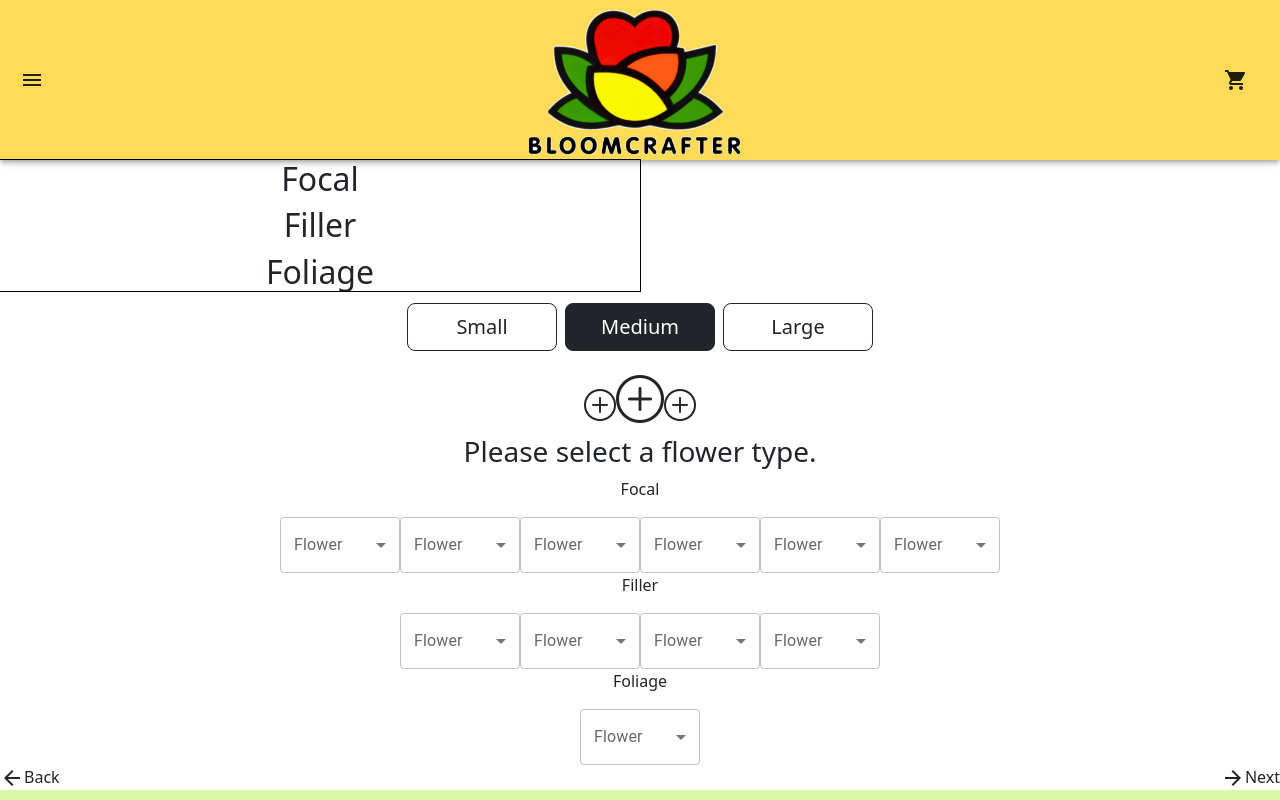
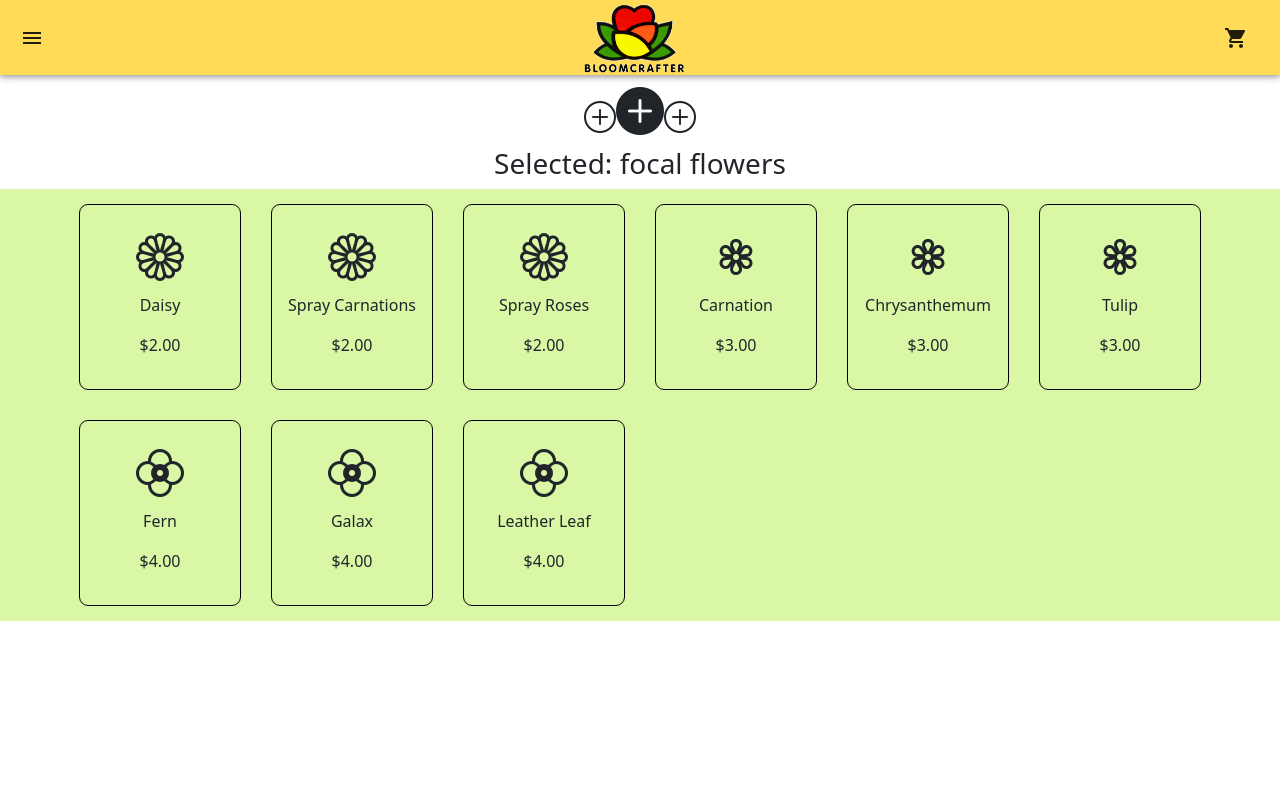
Before and after one commit to 394-w24/BloomCraft2, a React (Vite) app: page / in a window 1280 px wide. Shown: the top 800 px of the page. Built offline with nearby package versions, Linux system fonts and the light colour scheme.

Commit message:
click item add to list with quantity

```diff
--- a/src/App.css
+++ b/src/App.css
@@ -3,7 +3,8 @@
 }
 
 .App-logo {
-  height: 20vmin;
+  /* height: 20vmin; */
+  height: 75px;
   pointer-events: none;
   margin: auto; /* Center the logo vertically and horizontally */
 }
--- a/src/App.jsx
+++ b/src/App.jsx
@@ -21,28 +21,11 @@ import FlowerShop from './components/FlowerShop';
 
 const App = () => {
   const [bouquetSize, setBouquetSize] = useState('Medium');
-  const [selectedFlowerType, setSelectedFlowerType] = useState('');
-  let focalFlowers = [];
-  let fillerFlowers = [];
-  let folliageFlowers = [];
+  const [selectedFlowerType, setSelectedFlowerType] = useState('focal');
+  const [focalFlowers, setFocalFlowers] = useState([]);
+  const [fillerFlowers, setFillerFlowers] = useState([]);
+  const [folliageFlowers, setFolliageFlowers] = useState([]);
 
-  const focalNumber = (num) => {
-    for (let i = 0; i < num; i++) {
-      focalFlowers.push(<FlowerSelect someListOfFlowers={["Red Rose", "Tulip", "Sunflower"]} />)
-    }
-  }
-
-  const fillerNumber = (num) => {
-    for (let i = 0; i < num; i++) {
-      fillerFlowers.push(<FlowerSelect someListOfFlowers={["Baby's Breath", "Daisy", "Strawflower"]} />)
-    }
-  }
-
-  const folliageNumber = (num) => {
-    for (let i = 0; i < num; i++) {
-      folliageFlowers.push(<FlowerSelect someListOfFlowers={["Eucalyptus", "Leather leaf", "Ivy"]} />)
-    }
-  }
 
   const theme = createTheme({
     palette: {
@@ -73,7 +56,7 @@ const App = () => {
         {/*
       <h1>Bloomcrafter</h1>
       you can delete this... this is just temporary */}
-      <div className="flower-types-container" style={{outline: "1px solid black", maxWidth: "50%", justifyContent: "center"}}>
+        {/* <div className="flower-types-container" style={{outline: "1px solid black", maxWidth: "50%", justifyContent: "center"}}>
         <div className="select-focal">
           <h2>Focal</h2>
         </div>
@@ -83,17 +66,17 @@ const App = () => {
         <div className="select-foliage">
           <h2>Foliage</h2>
         </div>
-      </div>
+      </div> */}
 
-      <BouquetSizeSelector bouquetSizeSelection={bouquetSize} setBouquetSize={setBouquetSize} />
+        {/* <BouquetSizeSelector bouquetSizeSelection={bouquetSize} setBouquetSize={setBouquetSize} /> */}
 
         <FlowerTypeButton flowerType={selectedFlowerType} setFlowerType={setSelectedFlowerType} value="filler" />
         <FlowerTypeButton flowerType={selectedFlowerType} setFlowerType={setSelectedFlowerType} value="focal" />
         <FlowerTypeButton flowerType={selectedFlowerType} setFlowerType={setSelectedFlowerType} value="foliage" />
 
-      <h3>{selectedFlowerType ? `Selected: ${selectedFlowerType} flowers ` : `Please select a flower type.`}</h3>
+        <h3>{`Selected: ${selectedFlowerType} flowers `}</h3>
 
-      {bouquetSize && <p>Focal</p>}
+        {/* {bouquetSize && <p>Focal</p>}
       <div style={{display: "flex", justifyContent: "center"}}>
       {bouquetSize === "Small" &&
       <>
@@ -185,13 +168,19 @@ const App = () => {
           <ArrowForwardIcon />
           <span>Next</span>
         </div>
-      </div>
-   <div style={{ backgroundColor: '#DAF7A6'}}>
+      </div>  */}
+        <div style={{ backgroundColor: '#DAF7A6' }}>
           {console.log(dummyData)}
           {/* todo: flowershop component (name WIP) needs to get a filtered list of data (based on type of flower (foliage,focal etc)), then needs to access fields like
       price and stuff */}
-      <FlowerShop flowerList={dummyData} />
-      {/* <FlowerSelect someListOfFlowers={["Rose", "Daisy", "Tulip", "Sunflower"]} /> */}
+          <FlowerShop flowerList={dummyData}
+            typeList={selectedFlowerType === 'focal' ? focalFlowers
+              : selectedFlowerType === 'filler' ? fillerFlowers
+                : folliageFlowers}
+            setTypeList={selectedFlowerType === 'focal' ? setFocalFlowers
+              : selectedFlowerType === 'filler' ? setFillerFlowers
+                : setFolliageFlowers}
+          />
         </div>
       </div>
     </ThemeProvider>
--- a/src/components/FlowerShop.css
+++ b/src/components/FlowerShop.css
@@ -1,6 +1,7 @@
 .flower-shop-grid {
     display: grid;
-    grid-template-columns: repeat(auto-fill, 16rem);
+    grid-template-columns: repeat(auto-fill, 12rem);
+    justify-content: center;
     /* grid-template-columns: repeat(3, 1fr);
     grid-gap: 20px;  */
 }
--- a/src/components/FlowerShop.jsx
+++ b/src/components/FlowerShop.jsx
@@ -1,10 +1,11 @@
 import FlowerShopItem from "./FlowerShopItem";
 import './FlowerShop.css';
-const FlowerShop = ({ flowerList }) => {
+const FlowerShop = ({ flowerList, typeList, setTypeList }) => {
   return (
     <div className="flower-shop-grid">
       {flowerList.map((flower, index) => (
-          <FlowerShopItem key={index} flower={flower} />
+        <FlowerShopItem key={index} flower={flower}
+          flowerTypeList={typeList} setFlowerTypeList={setTypeList} />
       ))}
     </div>
   );
--- a/src/components/FlowerShopItem.jsx
+++ b/src/components/FlowerShopItem.jsx
@@ -1,4 +1,4 @@
-const FlowerShopItem = ({ flower }) => {
+const FlowerShopItem = ({ flower, flowerTypeList, setFlowerTypeList }) => {
   // Determine the icon based on the flower's category
   let iconClassName;
   switch (flower.category) {
@@ -17,8 +17,20 @@ const FlowerShopItem = ({ flower }) => {
   }
 
   return (
-      <div className="flower-shop-item">
-        <i className={iconClassName} style={{fontSize: "3rem"}}></i>
+    <div className="flower-shop-item" onClick={() => {
+      if (flowerTypeList.some((flowerType) => flowerType.name === flower.name)) {
+        flowerTypeList.forEach((flowerType) => {
+          if (flowerType.name === flower.name) {
+            flowerType.quantity += 1;
+          }
+        });
+        setFlowerTypeList([...flowerTypeList]);
+      } else {
+        flower.quantity = 1;
+        setFlowerTypeList([...flowerTypeList, flower]);
+      }
+    }}>
+      <i className={iconClassName} style={{ fontSize: "3rem" }}></i>
       <p>{flower.name}</p>
       <p>{flower.price}</p>
     </div>
```
Also changed, not shown: src/components/Cart.jsx (added, +19 -0 lines). Lines whose indentation alone changed are shown as unchanged.
